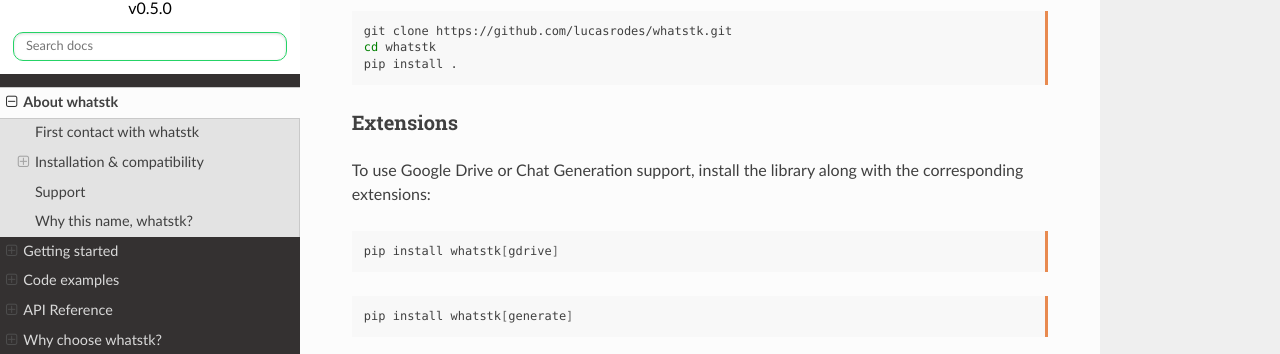
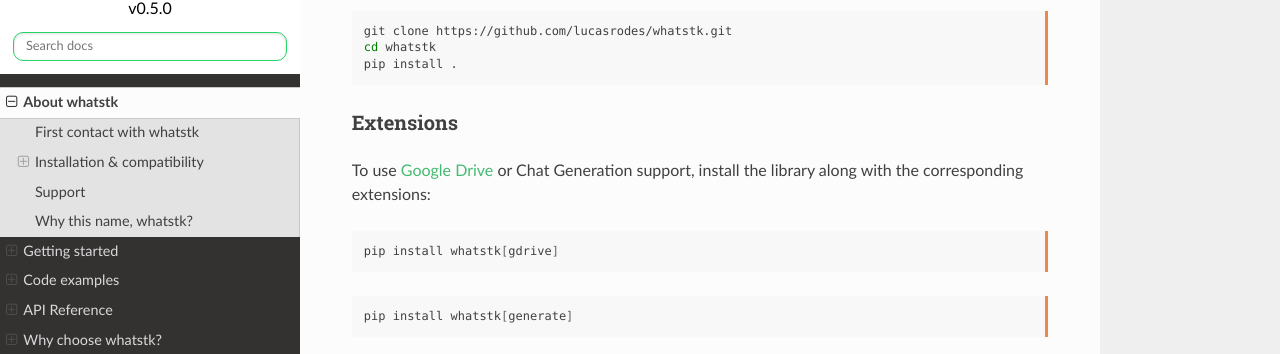
Before and after one commit to lucasrodes/whatstk, a Sphinx documentation site: the page built from docs/source/about.rst, in a window 1280 px wide and 900 px high, scrolled down 1001 px. Shown: the part 97-451 px from the top of the window. Built offline with Sphinx 7.4.7 and the Read the Docs theme 2.0.0, drawn with Linux system fonts in a browser that asks for light colours; pages that are not in the unit, such as notebooks, are missing from menus; part of the change alters nothing that is shown.

```diff
--- a/docs/source/about.rst
+++ b/docs/source/about.rst
@@ -60,7 +60,7 @@ Clone the project from the `official repository <https://github.com/lucasrodes/w
 
 Extensions
 ^^^^^^^
-To use Google Drive or Chat Generation support, install the library along with the corresponding extensions:
+To use :ref:`Google Drive <Load WhatsApp chat from Google Drive>` or Chat Generation support, install the library along with the corresponding extensions:
 
 .. code-block:: bash
 
```
